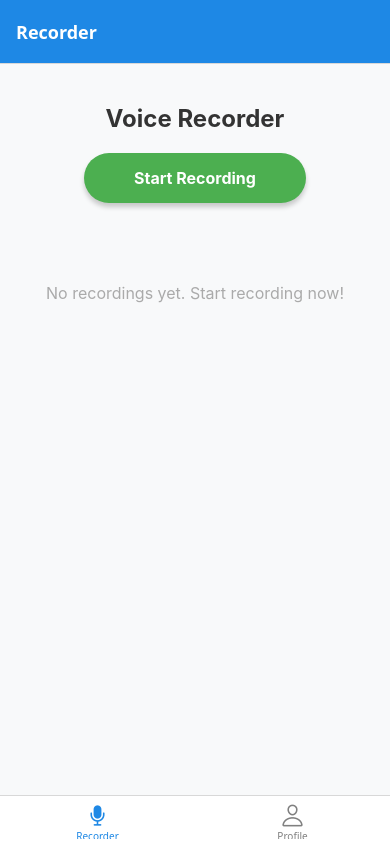
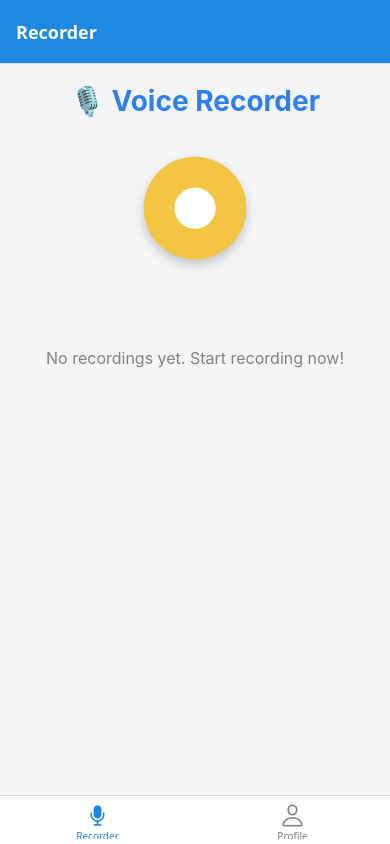
Before and after one commit to Chad96/-React-Native-Audio-Recorder-24, a React Native app: screen /Recorder in a window 390 px wide. Built offline with nearby package versions, Linux system fonts and the light colour scheme.

Commit message:
slider added

```diff
--- a/package.json
+++ b/package.json
@@ -10,6 +10,7 @@
     "web": "expo start --web"
   },
   "dependencies": {
+    "@react-native-community/slider": "^4.5.5",
     "@react-navigation/bottom-tabs": "^7.0.6",
     "@react-navigation/native": "^7.0.3",
     "expo": "~52.0.8",
@@ -19,6 +20,7 @@
     "react": "18.3.1",
     "react-dom": "^18.3.1",
     "react-native": "0.76.2",
+    "react-native-animatable": "^1.4.0",
     "react-native-gesture-handler": "~2.20.2",
     "react-native-get-random-values": "~1.11.0",
     "react-native-reanimated": "~3.16.1",
--- a/screens/RecorderScreen.js
+++ b/screens/RecorderScreen.js
@@ -1,17 +1,19 @@
 import React from 'react';
 import { Text, View, TouchableOpacity, FlatList, Alert } from 'react-native';
 import { Audio } from 'expo-av';
-import styles from '../styles';
-import Icon from 'react-native-vector-icons/MaterialIcons';
+import styles from '../styles'; // Import your external styles file
+import Icon from 'react-native-vector-icons/MaterialIcons'; // MaterialIcons for a consistent feel
+import * as Animatable from 'react-native-animatable'; // For button animation
+import Slider from '@react-native-community/slider'; // Import Slider
 
 export default function RecorderScreen() {
   const [recording, setRecording] = React.useState();
   const [recordings, setRecordings] = React.useState([]);
-  const [currentDuration, setCurrentDuration] = React.useState(0); // Timer during recording
-  const [currentPlaybackPosition, setCurrentPlaybackPosition] = React.useState(0); // Timer during playback
-  const [playingSound, setPlayingSound] = React.useState(null); // Currently playing sound reference
+  const [currentDuration, setCurrentDuration] = React.useState(0);
+  const [playingSound, setPlayingSound] = React.useState(null);
+  const [currentPlaybackPosition, setCurrentPlaybackPosition] = React.useState(0);
+  const [soundDuration, setSoundDuration] = React.useState(0);
 
-  // Start recording
   async function startRecording() {
     try {
       const perm = await Audio.requestPermissionsAsync();
@@ -36,12 +38,13 @@ export default function RecorderScreen() {
     }
   }
 
-  // Stop recording
   async function stopRecording() {
     setRecording(undefined);
 
     await recording.stopAndUnloadAsync();
     const { sound, status } = await recording.createNewLoadedSoundAsync();
+    setSoundDuration(status.durationMillis); // Save the total duration of the sound
+
     setRecordings((prev) => [
       ...prev,
       {
@@ -50,27 +53,24 @@ export default function RecorderScreen() {
         file: recording.getURI(),
       },
     ]);
-    setCurrentDuration(0); // Reset the duration
+    setCurrentDuration(0);
   }
 
-  // Pause recording
   async function pauseRecording() {
     if (recording) {
       await recording.pauseAsync();
     }
   }
 
-  // Discard recording
   async function discardRecording() {
     setRecording(undefined);
     await recording.stopAndUnloadAsync();
-    setCurrentDuration(0); // Reset the duration if discarded
+    setCurrentDuration(0);
   }
 
-  // Play recording
   async function playRecording(sound) {
     if (playingSound) {
-      await playingSound.stopAsync(); // Stop current sound
+      await playingSound.stopAsync();
       setPlayingSound(null);
       setCurrentPlaybackPosition(0);
     }
@@ -82,7 +82,7 @@ export default function RecorderScreen() {
         setCurrentPlaybackPosition(status.positionMillis);
       }
       if (status.didJustFinish) {
-        setPlayingSound(null); // Reset after playback ends
+        setPlayingSound(null);
         setCurrentPlaybackPosition(0);
       }
     });
@@ -90,14 +90,21 @@ export default function RecorderScreen() {
     await sound.replayAsync();
   }
 
-  // Format duration
+  // Function to handle slider change
+  const onSliderValueChange = async (value) => {
+    if (playingSound) {
+      // Seek the playback to the new position
+      await playingSound.setPositionAsync(value);
+      setCurrentPlaybackPosition(value);
+    }
+  };
+
   function getDurationFormatted(milliseconds) {
     const minutes = Math.floor(milliseconds / 1000 / 60);
     const seconds = Math.round((milliseconds / 1000) % 60);
     return `${minutes}:${seconds < 10 ? `0${seconds}` : seconds}`;
   }
 
-  // Clear all recordings
   function clearRecordings() {
     setRecordings([]);
   }
@@ -105,20 +112,36 @@ export default function RecorderScreen() {
   return (
     <View style={styles.container}>
       {/* Header */}
-      <Text style={styles.header}>Voice Recorder</Text>
+      <Text style={styles.header}>🎙️ Voice Recorder</Text>
 
       {/* Recording Timer */}
       {recording && (
+        <View style={styles.timerContainer}>
           <Text style={styles.durationText}>
             Recording: {getDurationFormatted(currentDuration)}
           </Text>
+        </View>
       )}
 
       {/* Playback Timer */}
       {playingSound && (
+        <View>
           <Text style={styles.durationText}>
-          Playing: {getDurationFormatted(currentPlaybackPosition)}
+            Playing: {getDurationFormatted(currentPlaybackPosition)} / {getDurationFormatted(soundDuration)}
           </Text>
+
+          {/* Playback Slider */}
+          <Slider
+            style={styles.slider}
+            minimumValue={0}
+            maximumValue={soundDuration}
+            value={currentPlaybackPosition}
+            onValueChange={onSliderValueChange}
+            thumbTintColor="#00BFA5"
+            minimumTrackTintColor="#00BFA5"
+            maximumTrackTintColor="#D3D3D3"
+          />
+        </View>
       )}
 
       {/* Recording Controls */}
@@ -126,19 +149,25 @@ export default function RecorderScreen() {
         {recording ? (
           <>
             <TouchableOpacity style={styles.controlButton} onPress={pauseRecording}>
-              <Icon name="pause" size={30} color="#FFF" />
+              <Icon name="pause-circle-filled" size={50} color="#00BFA5" />
             </TouchableOpacity>
             <TouchableOpacity style={styles.controlButton} onPress={stopRecording}>
-              <Icon name="stop" size={30} color="#FFF" />
+              <Icon name="stop-circle" size={50} color="#00BFA5" />
             </TouchableOpacity>
             <TouchableOpacity style={styles.controlButton} onPress={discardRecording}>
-              <Icon name="delete" size={30} color="#FFF" />
+              <Icon name="delete-forever" size={50} color="#D32F2F" />
             </TouchableOpacity>
           </>
         ) : (
+          <Animatable.View
+            animation="pulse"
+            iterationCount="infinite"
+            style={styles.recordButtonContainer}
+          >
             <TouchableOpacity style={styles.recordButton} onPress={startRecording}>
-            <Text style={styles.buttonText}>Start Recording</Text>
+              <Icon name="fiber-manual-record" size={60} color="#fff" />
             </TouchableOpacity>
+          </Animatable.View>
         )}
       </View>
 
@@ -146,7 +175,7 @@ export default function RecorderScreen() {
       <FlatList
         data={recordings}
         renderItem={({ item, index }) => (
-          <View style={styles.recordingRow}>
+          <View style={styles.recordingCard}>
             <Text style={styles.recordingText}>
               Recording #{index + 1} | {item.duration}
             </Text>
@@ -154,7 +183,7 @@ export default function RecorderScreen() {
               style={styles.playButton}
               onPress={() => playRecording(item.sound)}
             >
-              <Text style={styles.buttonText}>Play</Text>
+              <Icon name="play-circle-filled" size={40} color="#00BFA5" />
             </TouchableOpacity>
           </View>
         )}
@@ -170,7 +199,7 @@ export default function RecorderScreen() {
       {/* Clear Button */}
       {recordings.length > 0 && (
         <TouchableOpacity style={styles.clearButton} onPress={clearRecordings}>
-          <Text style={styles.buttonText}>Clear Recordings</Text>
+          <Text style={styles.clearButtonText}>Clear All Recordings</Text>
         </TouchableOpacity>
       )}
     </View>
--- a/styles.js
+++ b/styles.js
@@ -3,96 +3,116 @@ import { StyleSheet } from 'react-native';
 const styles = StyleSheet.create({
   container: {
     flex: 1,
-    backgroundColor: '#F8F9FA',
+    backgroundColor: '#F4F5F7', // Neutral background
     padding: 20,
-    alignItems: 'center',
-    paddingTop: 40, // Add padding to the top to prevent the header from being hidden
   },
   header: {
-    fontSize: 24,
+    fontSize: 28,
     fontWeight: 'bold',
+    color: '#2F80ED',
     marginBottom: 20,
-    color: '#333',
+    textAlign: 'center',
   },
-  recordButton: {
-    backgroundColor: '#4CAF50',
-    paddingVertical: 15,
-    paddingHorizontal: 50,
-    borderRadius: 25,
-    marginBottom: 20,
-    shadowColor: '#000',
-    shadowOpacity: 0.2,
-    shadowOffset: { width: 0, height: 4 },
-    shadowRadius: 5,
+  timerContainer: {
+    alignItems: 'center',
+    marginBottom: 30,
+  },
+  timer: {
+    fontSize: 48,
+    fontWeight: 'bold',
+    color: '#222B45',
   },
   controlsContainer: {
     flexDirection: 'row',
-    justifyContent: 'space-around',
+    justifyContent: 'space-evenly',
     width: '100%',
-    marginBottom: 20,
+    marginTop: 20,
   },
   controlButton: {
-    backgroundColor: '#FF5252',
+    backgroundColor: '#E0E7EF',
     padding: 15,
     borderRadius: 50,
-    marginHorizontal: 10,
+    alignItems: 'center',
+    justifyContent: 'center',
+    shadowColor: '#000',
+    shadowOpacity: 0.1,
+    shadowOffset: { width: 0, height: 3 },
+    shadowRadius: 6,
   },
-  buttonText: {
-    color: '#FFF',
-    fontSize: 16,
-    fontWeight: 'bold',
-    textAlign: 'center',
-  },
-  durationText: {
-    fontSize: 24,
-    fontWeight: 'bold',
-    color: '#333',
-    marginBottom: 20,
+  controlIcon: {
+    fontSize: 28,
+    color: '#2F80ED',
   },
   recordingsList: {
-    width: '100%',
+    flex: 1,
     marginTop: 20,
   },
   recordingRow: {
     flexDirection: 'row',
-    justifyContent: 'space-between',
+    alignItems: 'center',
     backgroundColor: '#FFF',
-    padding: 15,
-    marginBottom: 10,
-    borderRadius: 10,
+    padding: 16,
+    borderRadius: 16,
+    marginBottom: 12,
     shadowColor: '#000',
     shadowOpacity: 0.1,
-    shadowOffset: { width: 0, height: 2 },
-    shadowRadius: 5,
+    shadowOffset: { width: 0, height: 3 },
+    shadowRadius: 6,
   },
   recordingText: {
     fontSize: 16,
-    color: '#333',
+    color: '#222B45',
     flex: 1,
   },
   playButton: {
-    backgroundColor: '#1E88E5',
-    paddingVertical: 5,
-    paddingHorizontal: 15,
-    borderRadius: 5,
+    backgroundColor: '#2F80ED',
+    paddingVertical: 8,
+    paddingHorizontal: 16,
+    borderRadius: 8,
+    marginLeft: 8,
+  },
+  playButtonText: {
+    color: '#FFF',
+    fontSize: 14,
+    fontWeight: 'bold',
+  },
+  fab: {
+    backgroundColor: '#2F80ED',
+    width: 60,
+    height: 60,
+    borderRadius: 30,
+    position: 'absolute',
+    bottom: 30,
+    right: 30,
+    justifyContent: 'center',
+    alignItems: 'center',
+    shadowColor: '#000',
+    shadowOpacity: 0.2,
+    shadowOffset: { width: 0, height: 3 },
+    shadowRadius: 6,
   },
   noRecordingsText: {
     textAlign: 'center',
+    color: '#828282',
     fontSize: 16,
-    color: '#AAA',
-    marginTop: 20,
+    marginTop: 30,
   },
-  clearButton: {
-    backgroundColor: '#FFC107',
-    paddingVertical: 15,
-    paddingHorizontal: 50,
-    borderRadius: 25,
-    marginTop: 20,
+  recordButtonContainer: {
+    alignItems: 'center',
+    justifyContent: 'center',
+    marginBottom: 40,
+  },
+  recordButton: {
+    backgroundColor: '#F4C542', // Yellow color for the button
+    padding: 20,
+    borderRadius: 50,
     shadowColor: '#000',
     shadowOpacity: 0.2,
-    shadowOffset: { width: 0, height: 4 },
-    shadowRadius: 5,
+    shadowOffset: { width: 0, height: 5 },
+    shadowRadius: 10,
+    elevation: 5,
   },
+
 });
 
 export default styles;
```
Also changed, not shown: 1 other file (tests, documents, lock files or other folders). Lines whose indentation alone changed are shown as unchanged.
